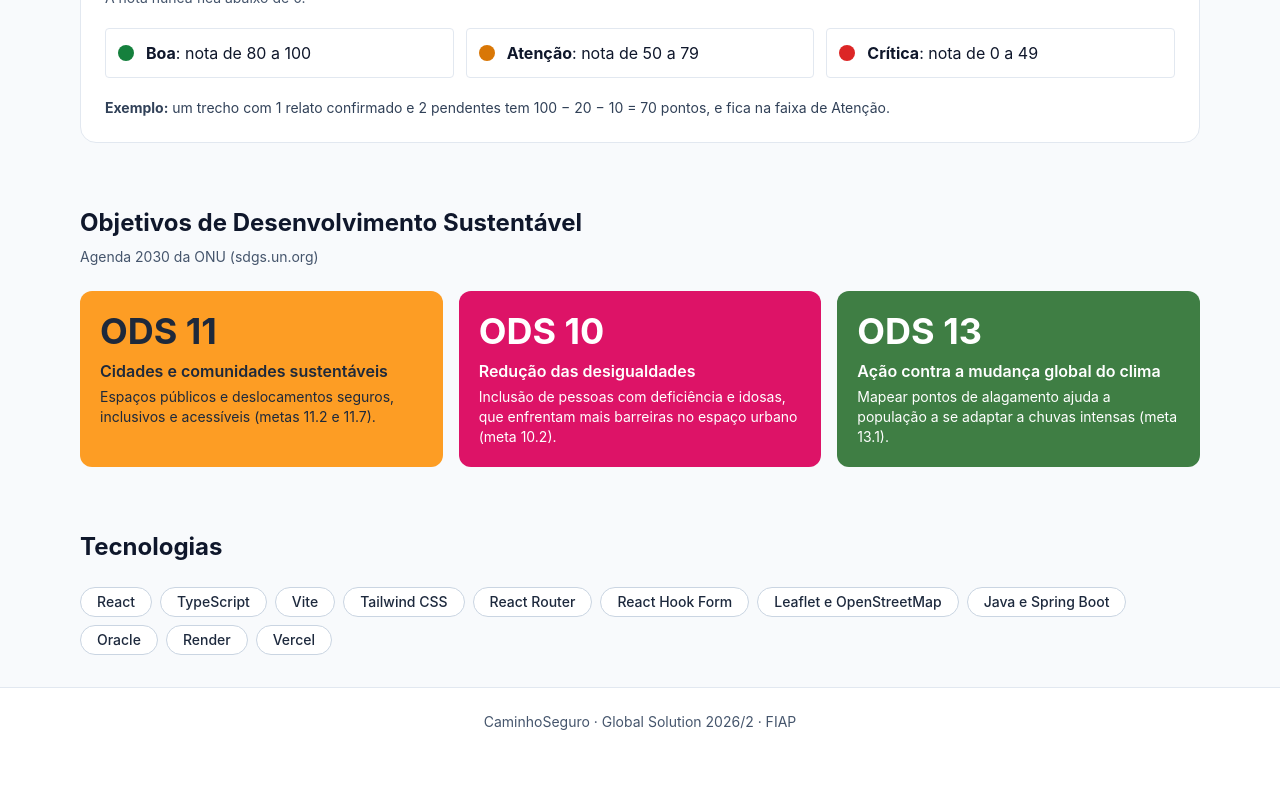
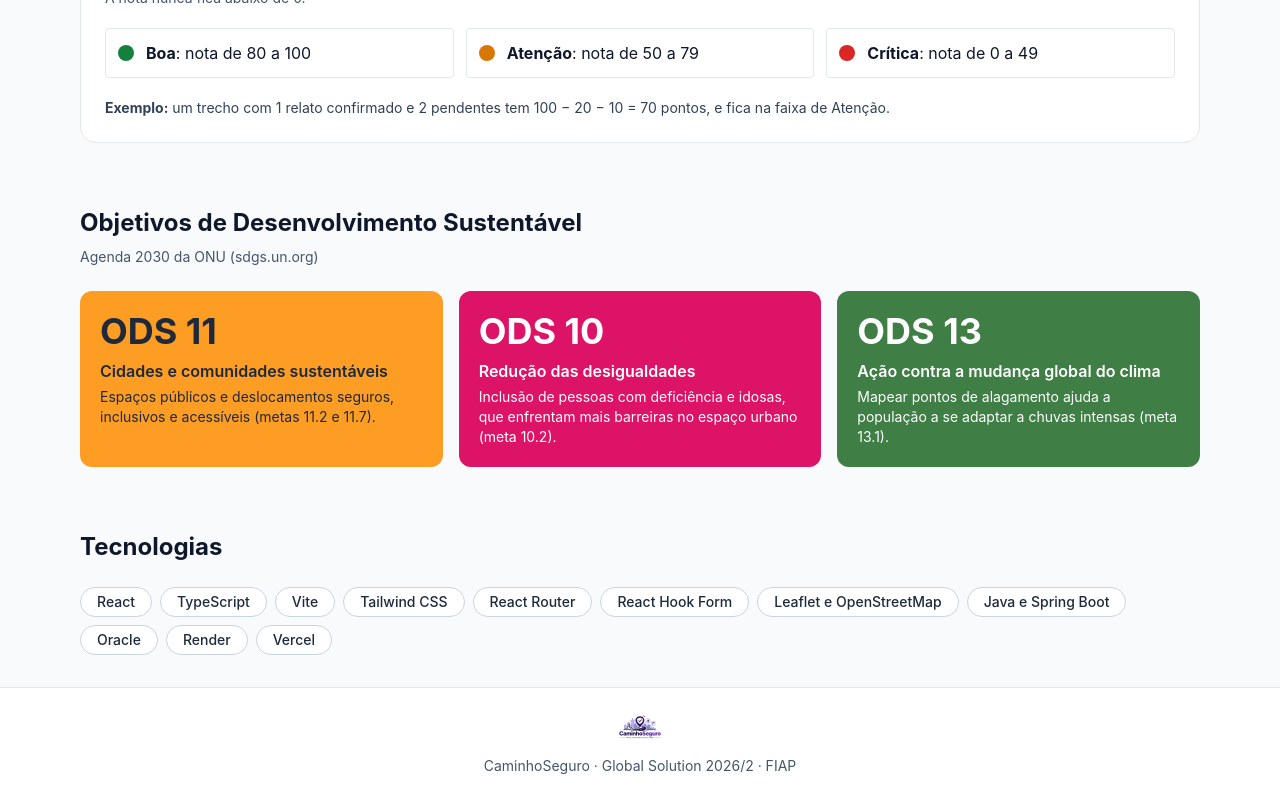
Before and after one commit to TailyniDev/caminhoseguro-front, a React (Vite) app: page /sobre in a window 1280 px wide. Shown: the part 1526-2326 px from the top of the page. Before the commit the page ends 2282 px from the top, so only its background shows below. Built offline with nearby package versions, Linux system fonts and the light colour scheme; no server answers.

Commit message:
feat: aplica a logo no cabeçalho e no rodapé

```diff
--- a/src/components/Logo/index.tsx
+++ b/src/components/Logo/index.tsx
@@ -0,0 +1,15 @@
+import { Link } from 'react-router'
+import logo from '../../assets/imagens/logo.png'
+
+interface LogoProps {
+  className?: string
+}
+
+// O link já tem nome acessível; o alt da imagem fica vazio para o leitor de tela não repetir.
+export default function Logo({ className = 'h-10 w-auto' }: LogoProps) {
+  return (
+    <Link to="/" aria-label="CaminhoSeguro, ir para a página inicial">
+      <img src={logo} alt="" className={className} />
+    </Link>
+  )
+}
--- a/src/components/Rodape/index.tsx
+++ b/src/components/Rodape/index.tsx
@@ -1,7 +1,12 @@
+import Logo from '../Logo'
+
 export default function Rodape() {
   return (
-    <footer className="border-t border-slate-200 bg-white py-6 text-center text-sm text-slate-600">
-      CaminhoSeguro · Global Solution 2026/2 · FIAP
+    <footer className="border-t border-slate-200 bg-white py-6">
+      <div className="mx-auto flex max-w-6xl flex-col items-center gap-3 px-4 text-center text-sm text-slate-600">
+        <Logo className="h-8 w-auto" />
+        <p>CaminhoSeguro · Global Solution 2026/2 · FIAP</p>
+      </div>
     </footer>
   )
 }
```
Also changed, not shown: src/assets/imagens/logo.png (renamed from public/logo.png).
